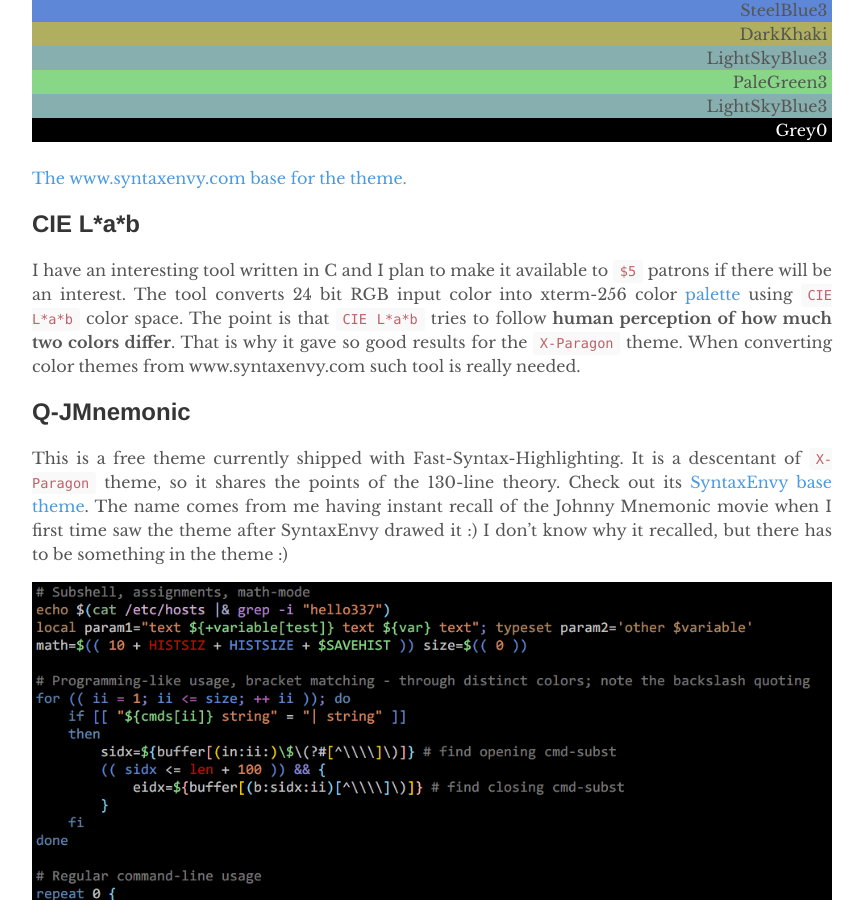
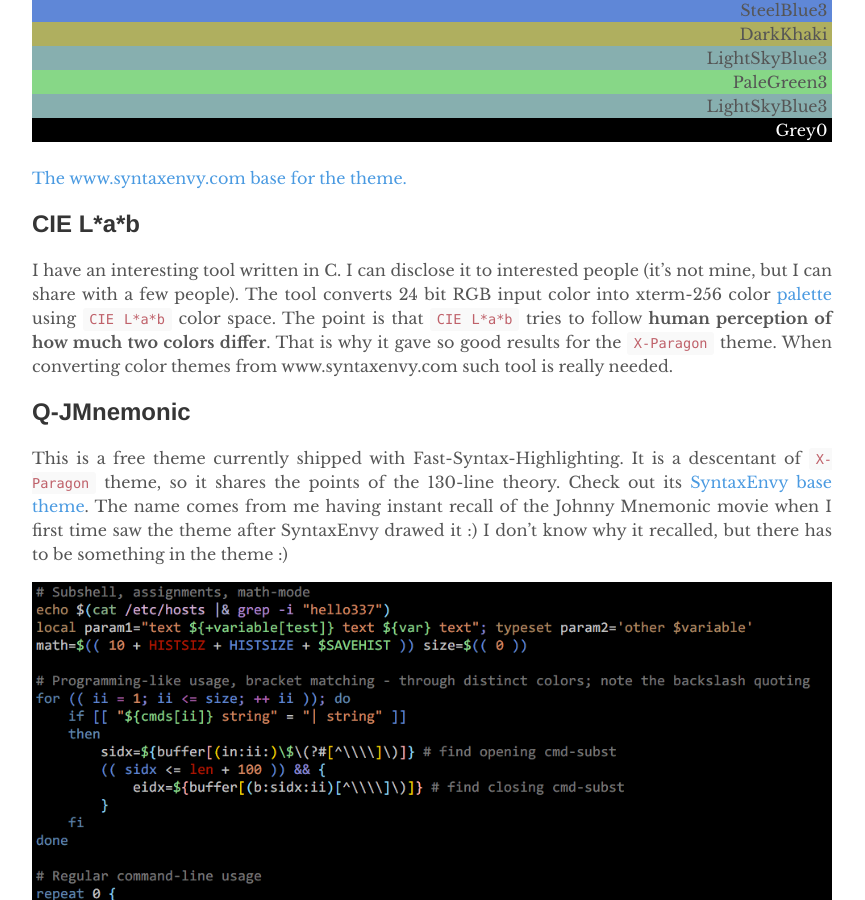
Before and after one commit to zdharma-continuum/zdharma-continuum.github.io, a Jekyll site: the page built from _posts/2018-09-17-New-40-working-hours,-next-generation-themes.markdown, in a window 1280 px wide and 900 px high, scrolled down 2099 px. Shown: the whole window, without its empty margins (208-1073 px from the left). Built offline with Jekyll 4.4.1, drawn with Linux system fonts in a browser that asks for light colours.

Commit message:
Update last post so that Patreon policy isn't announced to be violated

```diff
--- a/_posts/2018-09-17-New-40-working-hours,-next-generation-themes.markdown
+++ b/_posts/2018-09-17-New-40-working-hours,-next-generation-themes.markdown
@@ -70,8 +70,8 @@ used to constitute the spine of the theme – the above ones are used for this):
 
 ## CIE L\*a\*b
 
-I have an interesting tool written in C and I plan to make it available to `$5` patrons if there
-will be an interest.  The tool converts 24 bit RGB input color into xterm-256 color
+I have an interesting tool written in C. I can disclose it to interested people (it's not mine, but
+I can share with a few people). The tool converts 24 bit RGB input color into xterm-256 color
 [palette](https://jonasjacek.github.io/colors/) using `CIE L*a*b` color space. The point is that
 `CIE L*a*b` tries to follow **human perception of how much two colors differ**. That is why it gave
 so good results for the `X-Paragon` theme. When converting color themes from www.syntaxenvy.com such
```
